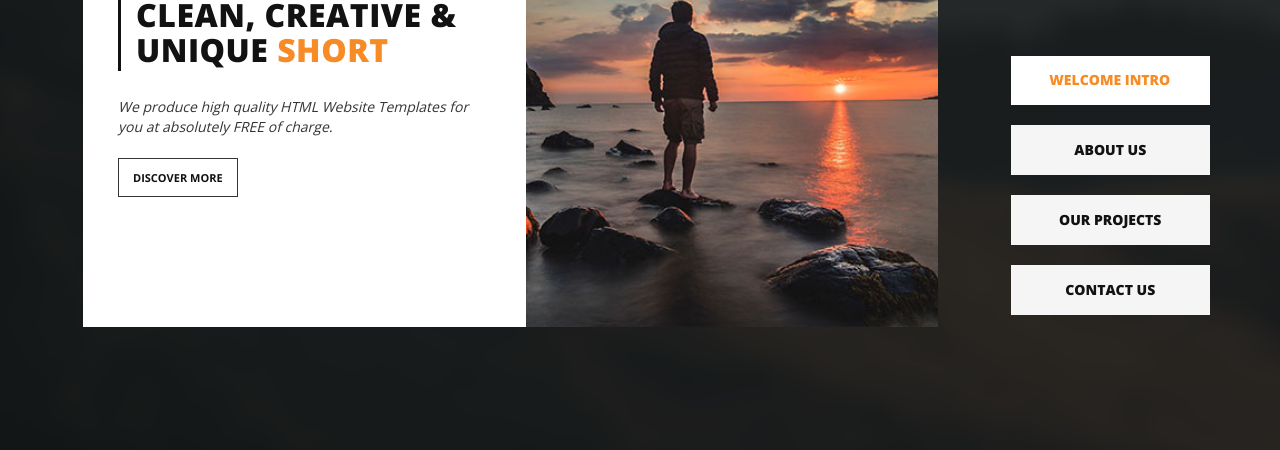
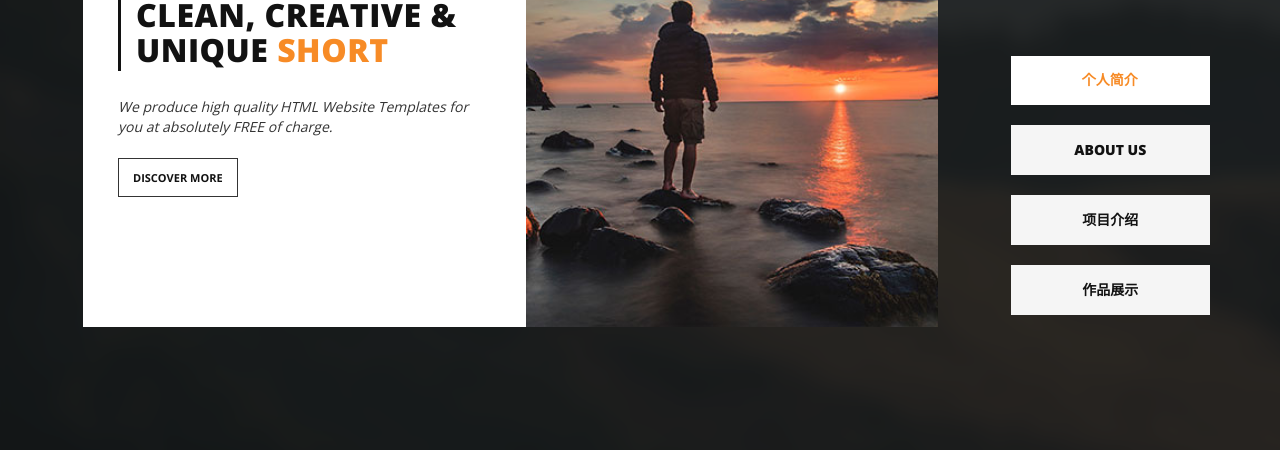
Before and after one commit to chenchengxue/exhibition, a plain HTML site: page index.html in a window 1280 px wide. Shown: the part 350-800 px from the top of the page. Drawn offline with nearby package versions, Linux system fonts and the light colour scheme.

Commit message:
no message

```diff
--- a/index.html
+++ b/index.html
@@ -6,7 +6,7 @@
     <head>
         <meta charset="utf-8">
         <meta http-equiv="X-UA-Compatible" content="IE=edge,chrome=1">
-        <title>Short HTML CSS Template</title>
+        <title>刘华杰个人简历</title>
         <meta name="description" content="">
         <meta name="viewport" content="width=device-width, initial-scale=1">
         <link rel="apple-touch-icon" href="apple-touch-icon.png">
@@ -52,10 +52,10 @@
 
               <ul class="resp-tabs-list hor_1">
                 <a href="index.html"><div class="logo"><img src="img/logo.png"></div></a>
-                <li class="tabs-1" data-tab-name="profile"><span class="tabs-text">Welcome Intro</span></li>
+                <li class="tabs-1" data-tab-name="profile"><span class="tabs-text">个人简介</span></li>
                 <li class="tabs-2" data-tab-name="resume"><span class="tabs-text">About Us</span></li>
-                <li class="tabs-3" data-tab-name="portfolio"><span class="tabs-text">Our Projects</span></li>
-                <li class="tabs-4" data-tab-name="contact"><span class="tabs-text">Contact Us</span></li>
+                <li class="tabs-3" data-tab-name="portfolio"><span class="tabs-text">项目介绍</span></li>
+                <li class="tabs-4" data-tab-name="contact"><span class="tabs-text">作品展示</span></li>
               </ul>
 
               <div class="resp-tabs-container hor_1 tabs_scroll">
```
